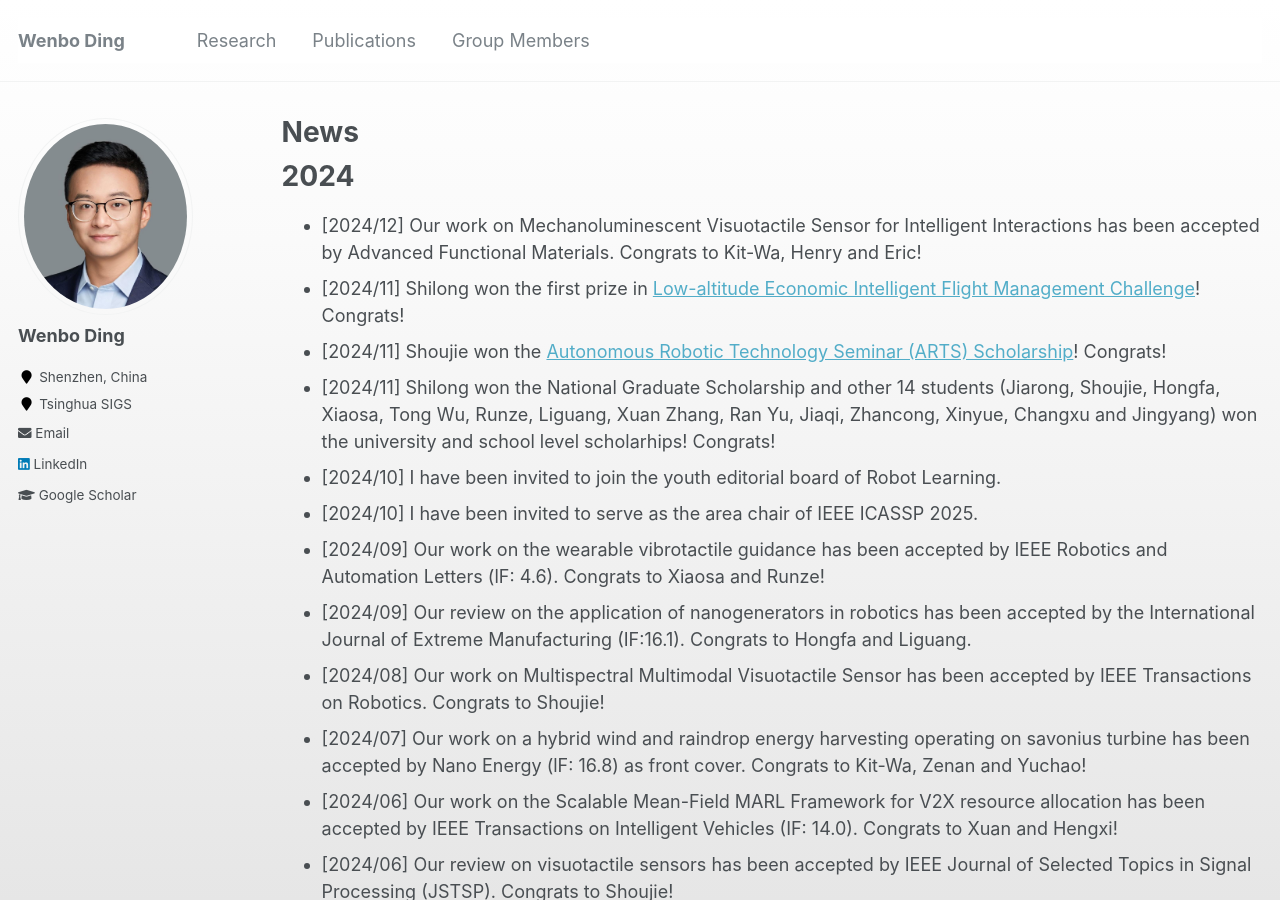
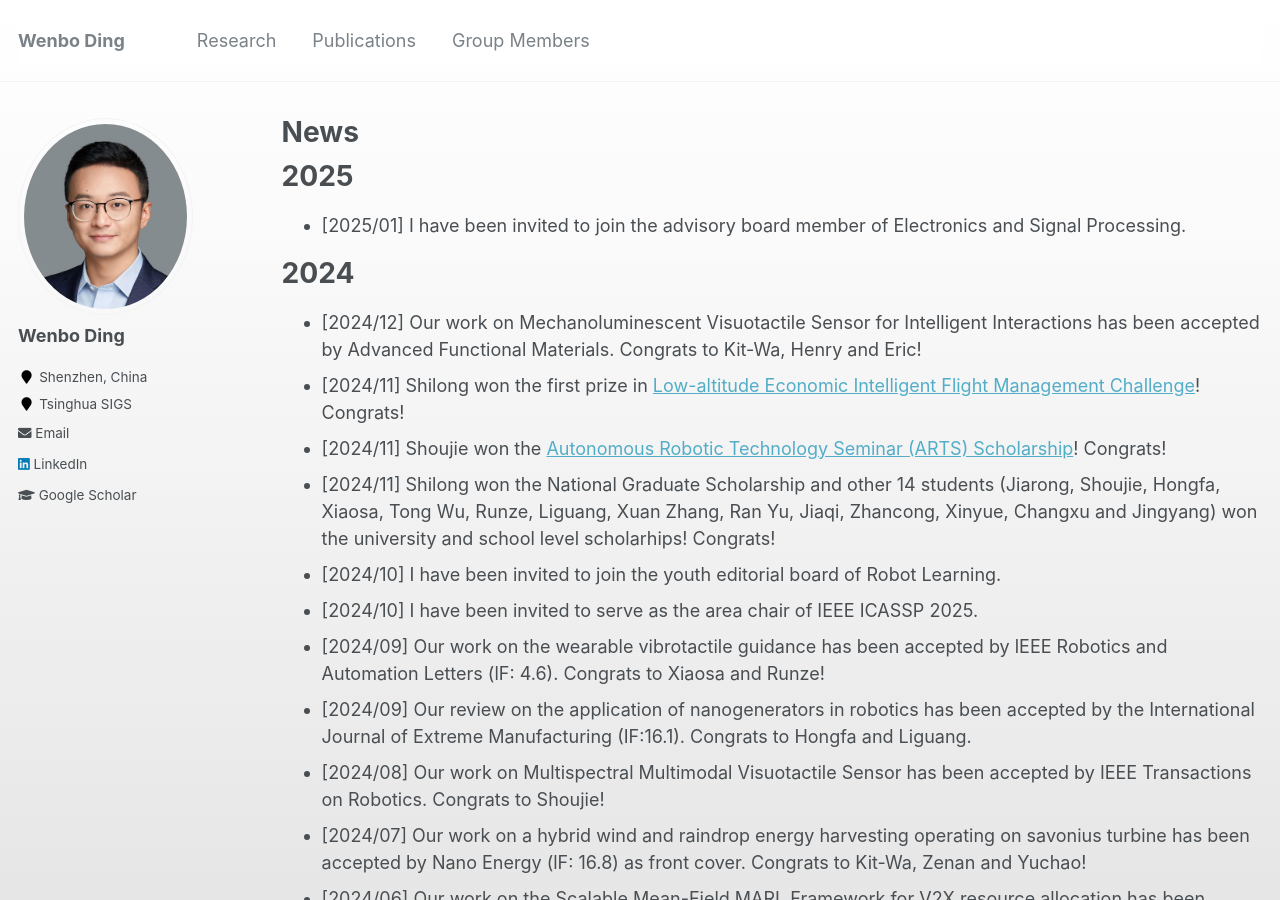
Before and after one commit to whenboy07/whenboy07.github.io, a Jekyll site: the page built from _pages/news.md, in a window 1280 px wide and 900 px high. Built offline with Jekyll 4.4.1, drawn with Linux system fonts in a browser that asks for light colours.

Commit message:
update news

```diff
--- a/_pages/news.md
+++ b/_pages/news.md
@@ -4,6 +4,9 @@ title: "News"
 permalink: /news/
 author_profile: true
 ---
+# 2025
+* [2025/01] I have been invited to join the advisory board member of Electronics and Signal Processing.
+
 # 2024
 * [2024/12] Our work on Mechanoluminescent Visuotactile Sensor for Intelligent Interactions has been accepted by Advanced Functional Materials. Congrats to Kit-Wa, Henry and Eric!
 * [2024/11] Shilong won the first prize in [Low-altitude Economic Intelligent Flight Management Challenge](https://mp.weixin.qq.com/s/af1aCr-GrmgQDyoqyYVVeA)! Congrats!
```
Also changed, not shown: _pages/about.md (+1 -0 lines).
